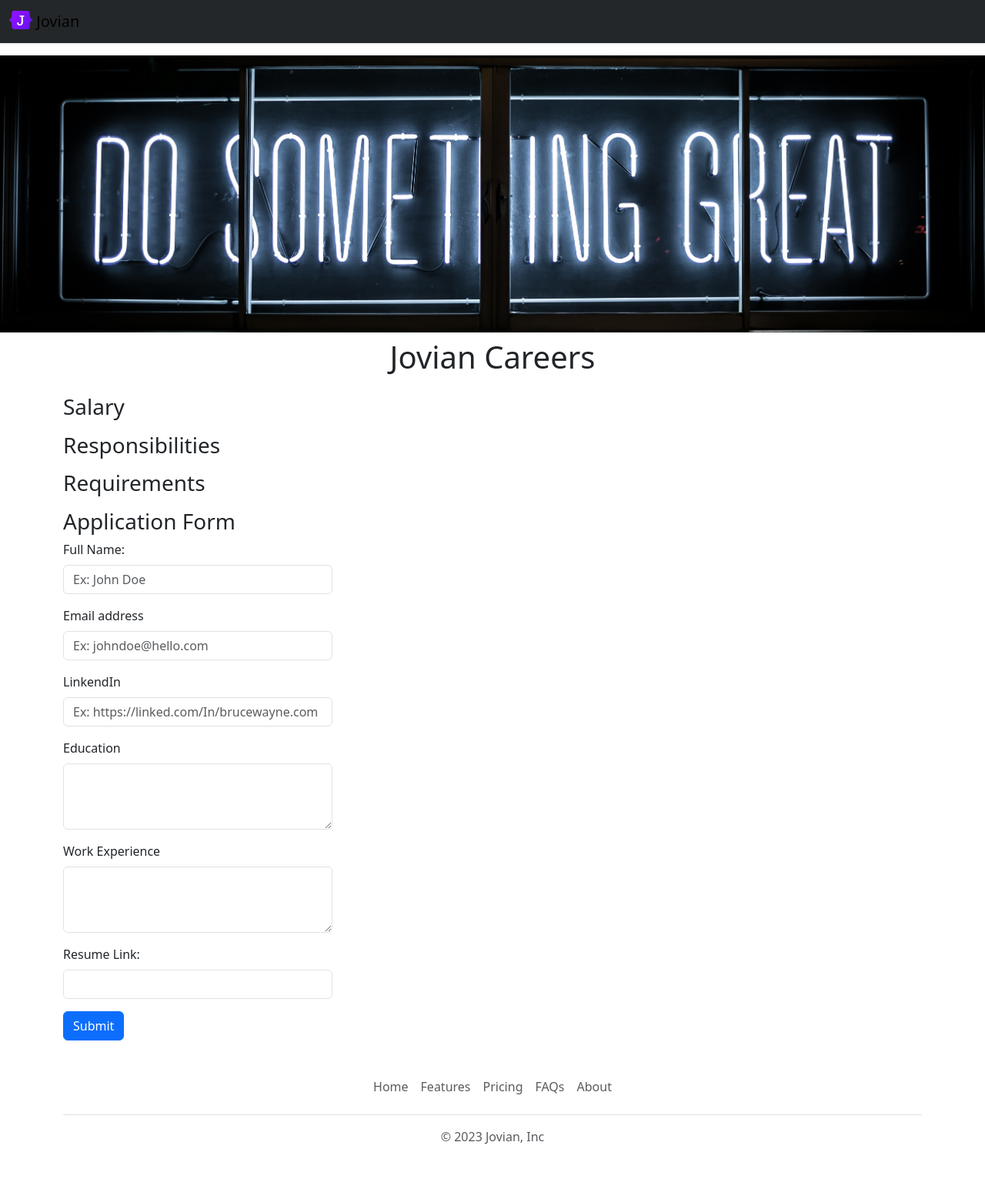
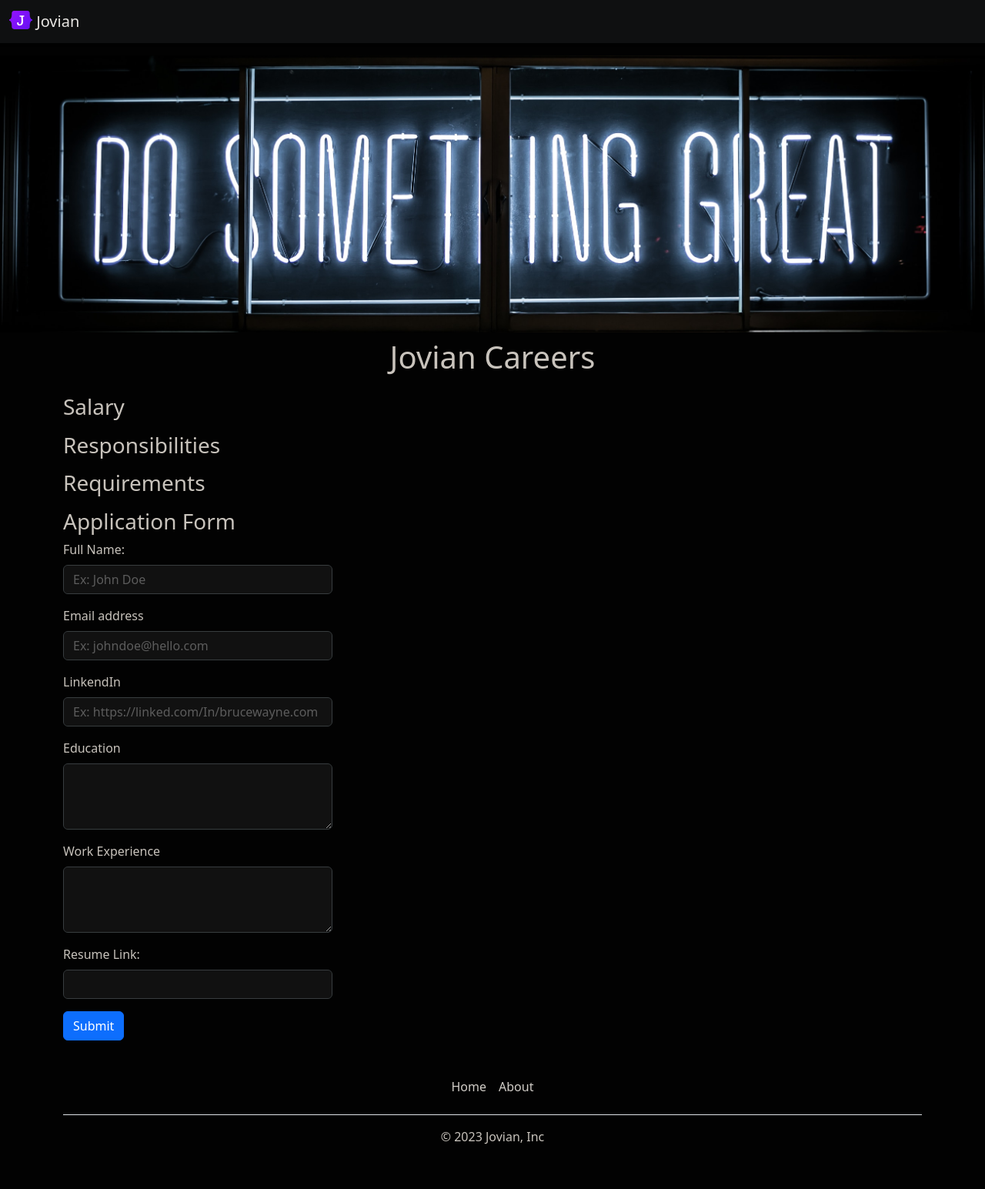
Before and after one commit to jeandossantos/Careers-website-with-flask, a Flask app: template templates/job-page.html in a window 1280 px wide. Shown: the whole page at 77% size. Run offline with Flask 3, Linux system fonts and the light colour scheme; the template is opened without the code that fills it, so the values that code supplies are empty.

Commit message:
Adjusting CSS

```diff
--- /dev/null
+++ b/static/global.css
@@ -0,0 +1,70 @@
+
+
+body {
+  background-color: rgb(2 2 2);
+}
+
+/* Barra de rolagem do Google Chrome / WebKit */
+::-webkit-scrollbar {
+    width: 10px; /* Largura da barra de rolagem */
+}
+
+/* Cor de fundo da barra de rolagem */
+::-webkit-scrollbar-track {
+    background-color: #4e5255; /* Cor de fundo */
+}
+
+/* Cor do indicador da barra de rolagem (a "bolinha") */
+::-webkit-scrollbar-thumb {
+    background-color: #6c757d; /* Cor do indicador */
+}
+
+
+* {
+  color: rgb(200, 195, 188);
+}
+
+nav.navbar {
+    background-color: rgb(15, 16, 17) !important;
+}
+
+.border-bottom-custom {
+    border-bottom: 1px solid rgb(120, 112, 99) !important;
+}
+
+.navbar-brand {
+    color:  #e8e6e3;
+    text-decoration-color: initial;
+}
+
+.alert-info {
+  background-color: rgb(6, 85, 100);
+  border: 1px solid #086a7d;
+}
+
+.form-control {
+    color: #d1cdc7;
+    border: 1px solid #383d3f;
+  background-color: rgb(20 20 20 / 85%)
+}
+
+.form-control::placeholder {
+  color: #5c5c5c !important;
+}
+
+.form-control:focus {
+    color: #d1cdc7;
+    background-color: #181a1b;
+    border-color: rgb(1, 57, 137);
+    outline-color: initial;
+    box-shadow: rgba(2, 80, 196, 0.25) 0px 0px 0px 0.25rem;
+}
+
+.nav-link {
+  color: #d1cdc7;
+}
+
+.nav-link:hover, .navbar-brand:hover {
+  color: #787878;
+}
+/* Mudando a cor do placeholder */
--- a/templates/banner.html
+++ b/templates/banner.html
@@ -4,10 +4,6 @@
      width: 100%;
      object-fit: cover;
    }
-
-   .navbar {
-     background-color: rgb(36, 39, 41) !important;
-   }
  </style>
 
 <img id="banner" class="img-fluid"  src="https://careers-website-with-flask.jeandos3.repl.co/static/banner.jpg" height="320">
--- a/templates/footer.html
+++ b/templates/footer.html
@@ -1,12 +1,9 @@
 <div class="container">
   <footer class="py-3 my-4">
     <ul class="nav justify-content-center border-bottom pb-3 mb-3">
-      <li class="nav-item"><a href="/" class="nav-link px-2 text-body-secondary">Home</a></li>
-      <li class="nav-item"><a href="#" class="nav-link px-2 text-body-secondary">Features</a></li>
-      <li class="nav-item"><a href="#" class="nav-link px-2 text-body-secondary">Pricing</a></li>
-      <li class="nav-item"><a href="#" class="nav-link px-2 text-body-secondary">FAQs</a></li>
-      <li class="nav-item"><a href="#" class="nav-link px-2 text-body-secondary">About</a></li>
+      <li class="nav-item"><a href="/" class="nav-link px-2 ">Home</a></li>
+      <li class="nav-item"><a href="#about" class="nav-link px-2 ">About</a></li>
     </ul>
-    <p class="text-center text-body-secondary">&copy; 2023 Jovian, Inc</p>
+    <p class="text-center">&copy; 2023 Jovian, Inc</p>
   </footer>
 </div>
--- a/templates/global.html
+++ b/templates/global.html
@@ -1,2 +1,4 @@
+
 <meta name="viewport" content="width=device-width, initial-scale=1">
 <link href="https://cdn.jsdelivr.net/npm/bootstrap@5.3.2/dist/css/bootstrap.min.css" rel="stylesheet" integrity="sha384-T3c6CoIi6uLrA9TneNEoa7RxnatzjcDSCmG1MXxSR1GAsXEV/Dwwykc2MPK8M2HN" crossorigin="anonymous">
+<link rel="stylesheet" href="https://careers-website-with-flask.jeandos3.repl.co/static/global.css">
--- a/templates/home.html
+++ b/templates/home.html
@@ -3,9 +3,8 @@
   <head>
     <meta charset="utf-8">
      {% include 'global.html' %}
-    </head>
+
     <title>Home - Coreers Jovian</title>
-
   </head>
   <body>
     {% include 'navbar.html' %}
@@ -14,7 +13,7 @@
     <div class="container">
       <h1 class="text-center mt-2 mb-4">{{company_name}} Careers</h1>
 
-      <h2 class="text-center mt-2 mb-4">About Jovian</h2>
+      <h2 class="text-center mt-2 mb-4" id="#about">About Jovian</h2>
 
       <div class="row mb-4">
         <div class="col-md-6">
@@ -34,6 +33,7 @@
       <div class="text-center">
           <a href="mailto:hello@jovian.com?subject=Questions%20about%20Jobs%20opening&body=My%20name%3A%20%3Cyour%20name%20here.%3E%0D%0AMy%20question%3A%20%3Cyour%20the%20question%20here.%3E" class="btn btn-primary btn-lg">Contact us</a>
       </div>
+
     </div>
 
     {% include 'footer.html' %}
--- a/templates/job-item.html
+++ b/templates/job-item.html
@@ -1,6 +1,6 @@
-<div class="mb-4 border-bottom pb-2 row">
+<div class="mb-4 border-bottom-custom pb-2 row">
   <div class="col-11">
-    <h4 class="mb-1" style="color: rgb(120, 120, 120);">
+    <h4 class="mb-1">
       {{job.title}}
     </h4>
     <div>
--- a/templates/job-page.html
+++ b/templates/job-page.html
@@ -1,5 +1,6 @@
 <html>
   <head>
+    <meta charset="utf-8">
     {% include 'global.html' %}
 
     <title>{{job.title}} - Coreers Jovian</title>
@@ -33,6 +34,7 @@
 
     {% include 'application-form.html' %}
     </div>
+
     {% include 'footer.html'%}
   </body>
 </html>
```
